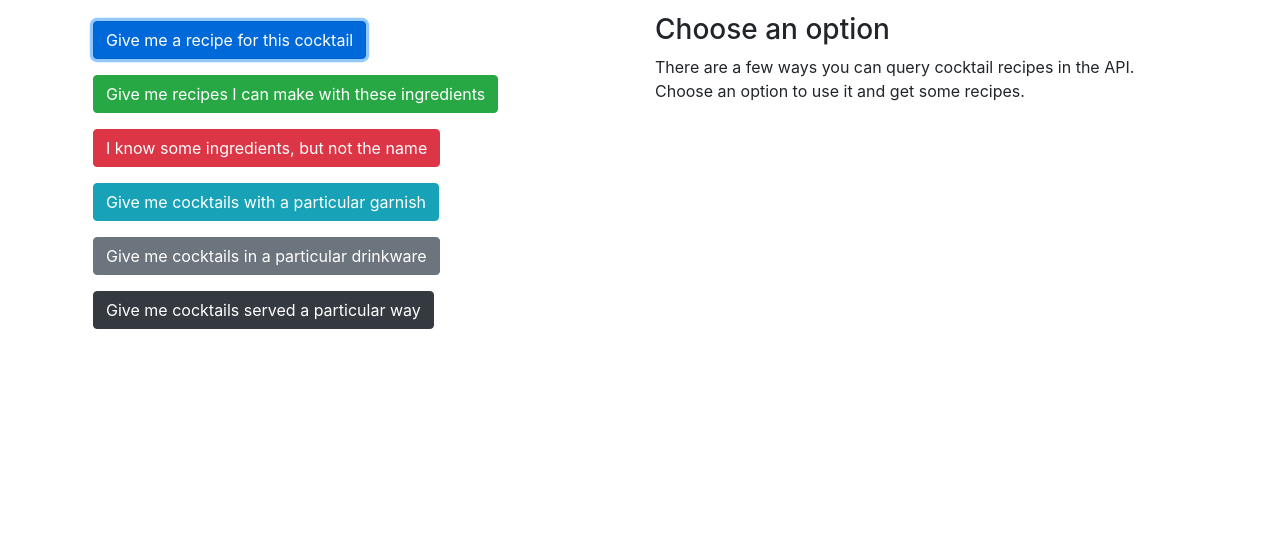
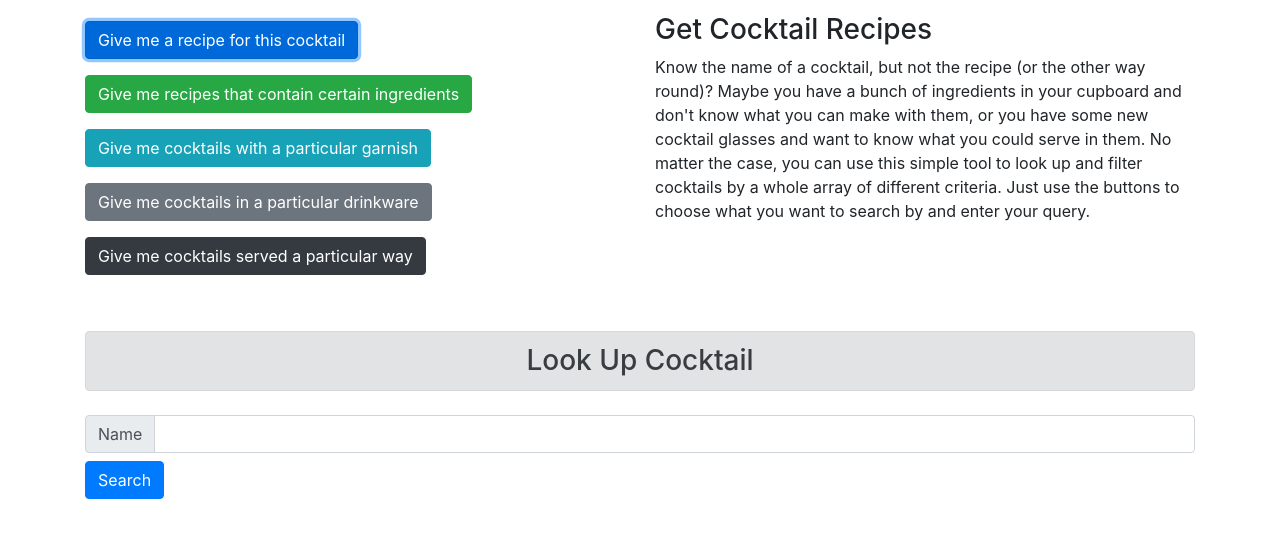
Before and after one commit to rlannon/cocktails, a plain HTML site: page client/index.html in a window 1280 px wide. Both pictures are taken after a click on the button "Give me a recipe for this cocktail". Shown: the part 77-614 px from the top of the page. Drawn offline with nearby package versions, Linux system fonts and the light colour scheme.

Commit message:
Updates to styles, some JavaScript

```diff
--- a/client/css/style.css
+++ b/client/css/style.css
@@ -10,4 +10,14 @@ Some custom styles/fixes to bootstrap elements
 
 #mode-selection button {
     margin:1vh;
+    margin-left: 0vh;
 }
+
+#query {
+    padding-top: 5vh;
+}
+
+#query .row {
+    margin-top: 1vh;
+    margin-bottom: 1vh;
+}
--- a/client/index.html
+++ b/client/index.html
@@ -19,21 +19,20 @@
         <!--    Mode selection  -->
         <div class="row">
             <div class="col" id="mode-selection">
-                <button type="button" class="btn btn-primary">Give me a recipe for this cocktail</button>
-                <button type="button" class="btn btn-success">Give me recipes I can make with these ingredients</button>
-                <button type="button" class="btn btn-danger">I know some ingredients, but not the name</button>
-                <button type="button" class="btn btn-info">Give me cocktails with a particular garnish</button>
-                <button type="button" class="btn btn-secondary">Give me cocktails in a particular drinkware</button>
-                <button type="button" class="btn btn-dark">Give me cocktails served a particular way</button>
+                <button type="button" class="btn btn-primary" onclick="display_query_input(NAME_CONST)">Give me a recipe for this cocktail</button>
+                <button type="button" class="btn btn-success" onclick="display_query_input(INGREDIENTS_CONST)">Give me recipes that contain certain ingredients</button>
+                <button type="button" class="btn btn-info" onclick="display_query_input(GARNISH_CONST)">Give me cocktails with a particular garnish</button>
+                <button type="button" class="btn btn-secondary" onclick="display_query_input(DRINKWARE_CONST)">Give me cocktails in a particular drinkware</button>
+                <button type="button" class="btn btn-dark" onclick="display_query_input(SERVED_CONST)">Give me cocktails served a particular way</button>
             </div>
             <div class="col">
-                <h3>Choose an option</h3>
-                <p>There are a few ways you can query cocktail recipes in the API. Choose an option to use it and get some recipes.</p>
+                <h3>Get Cocktail Recipes</h3>
+                <p>Know the name of a cocktail, but not the recipe (or the other way round)? Maybe you have a bunch of ingredients in your cupboard and don't know what you can make with them, or you have some new cocktail glasses and want to know what you could serve in them. No matter the case, you can use this simple tool to look up and filter cocktails by a whole array of different criteria. Just use the buttons to choose what you want to search by and enter your query.</p>
             </div>
         </div>
 
         <!--    Search query input  -->
-        <div class="row" id="query">
+        <div id="query">
             <!--    Modified with JavaScript    -->
         </div>
 
--- a/client/js/script.js
+++ b/client/js/script.js
@@ -1,3 +1,6 @@
+/*  jshint esversion: 8 */
+"use strict";
+
 /*
 
 Cocktails
@@ -10,11 +13,15 @@ api_access.js is included before this file, so we can utilize its functions here
 
 */
 
+// Some constants for our query input function
 const NAME_CONST = 1;
 const INGREDIENTS_CONST = 2;
 const GARNISH_CONST = 3;
 const DRINKWARE_CONST = 4;
 const SERVED_CONST = 5;
+
+// todo: fetch ingredients, drinkware, served, garnish from the database and store them somewhere so we can use them to populate the data tables
+// todo: consider - should this be done in the function (calling the API each time), or when the script is loaded (and then just use client-side data)?
 
 function display_query_input(which) {
     /*
@@ -26,18 +33,92 @@ function display_query_input(which) {
 
     */
 
+    // Select the element and clear all of its child nodes
+    let query_div = document.querySelector("#query");
+    while (query_div.firstChild) {
+        query_div.removeChild(query_div.lastChild);
+    }
+
+    let input_div;
+
+    // Add items based on what we are querying by
     if (which === NAME_CONST) {
         // name query
+        console.log("query by name");
+
+        // input row
+        let input_row = document.createElement("div");
+        input_row.setAttribute("class", "row");
+
+        // create child nodes
+        let input_col = document.createElement("div");
+        input_col.setAttribute("class", "col input-group");
+        let name_div = document.createElement("div");
+        name_div.setAttribute("class", "input-group-prepend");
+        let name_span = document.createElement("span");
+        name_span.setAttribute("class", "input-group-text");
+        name_span.innerText = "Name";
+        let input_field = document.createElement("input");
+        input_field.setAttribute("type", "text");
+        input_field.setAttribute("class", "form-control");
+
+        // append them
+        name_div.appendChild(name_span);
+        input_col.appendChild(name_div);
+        input_col.appendChild(input_field);
+        input_row.appendChild(input_col);
+
+        // append the whole input to our query div
+        input_div = input_row;
     } else if (which === INGREDIENTS_CONST) {
         // ingredient query
+        console.log("query by ingredients");
     } else if (which === GARNISH_CONST) {
         // garnish query
+        console.log("query by garnish");
     } else if (which === DRINKWARE_CONST) {
         // drinkware query
+        console.log("query by drinkware");
     } else if (which == SERVED_CONST) {
         // served query
+        console.log("query by serving method");
     } else {
         // errorr; do not display anything more and log the error
-        console.log("Invalid parameter")
+        console.log("Invalid parameter");
+        return;
     }
+
+    // add a row for our header
+
+    // Create the header for our query
+    let query_header_row = document.createElement("div");
+    query_header_row.setAttribute("class", "row");
+
+    let query_header_col = document.createElement("div");
+    query_header_col.setAttribute("class", "col");
+
+    let query_header_text = document.createElement("h3");
+    query_header_text.setAttribute("class", "alert alert-secondary text-center");
+    query_header_text.textContent = "Look Up Cocktail";
+
+    query_header_col.appendChild(query_header_text);
+    query_header_row.appendChild(query_header_col);
+    query_div.appendChild(query_header_row);
+
+    // now, append the stuff we generated earlier
+    query_div.appendChild(input_div);
+
+    // now, append a search button
+    let button_row = document.createElement("div");
+    button_row.setAttribute("class", "row");
+    let button_col = document.createElement("div");
+    button_col.setAttribute("class", "col");
+    let button = document.createElement("button");
+    button.setAttribute("class", "btn btn-primary");
+    button.setAttribute("onclick", `console.log("querying...");`);  // todo: dispatch to function
+    button.innerText = "Search";
+
+    button_col.appendChild(button);
+    button_row.appendChild(button_col);
+    query_div.appendChild(button_row);
 }
```
Also changed, not shown: 1 other file.
